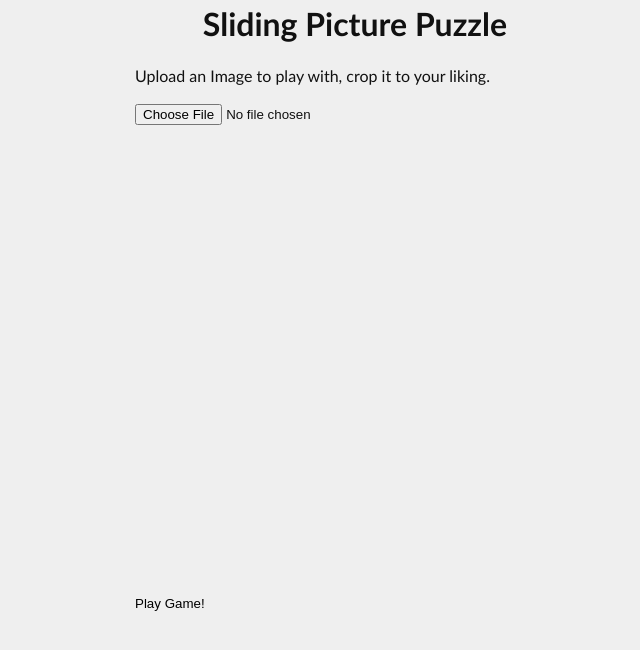
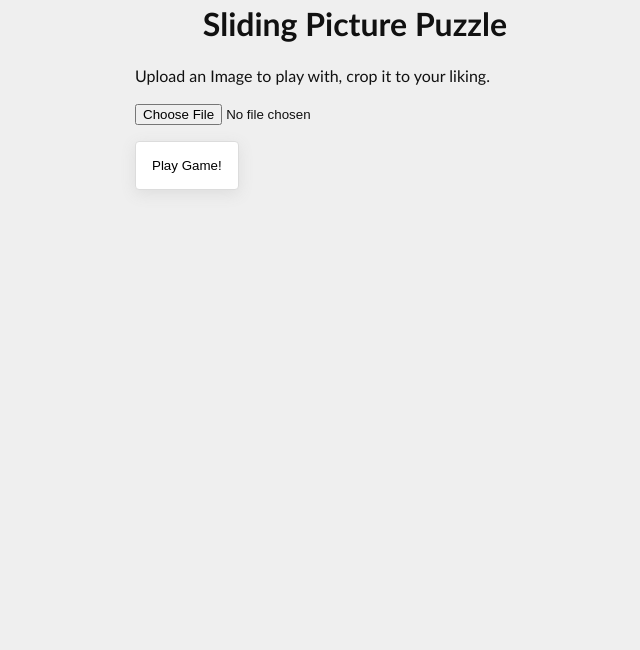
Before and after one commit to adamdgit/puzzle, a React (Vite) app: page / in a window 1280 px wide. Shown: the top 650 px of the page, without its empty margins (285-925 px from the left). Built offline with nearby package versions, Linux system fonts and the light colour scheme.

Commit message:
added styles for play button

```diff
--- a/src/index.css
+++ b/src/index.css
@@ -33,8 +33,16 @@ main {
 }
 
 .play-btn {
-  position: absolute;
-  bottom: -30px;
+  padding: 1rem;
+  background-color: white;
+  border: 1px solid #dcdcdc;
+  border-radius: 4px;
+  box-shadow: 0 4px 15px 0 #ddd;
+  width: fit-content;
+}
+
+.play-btn:hover {
+  background-color: lightblue;
 }
 
 .animate {
```
